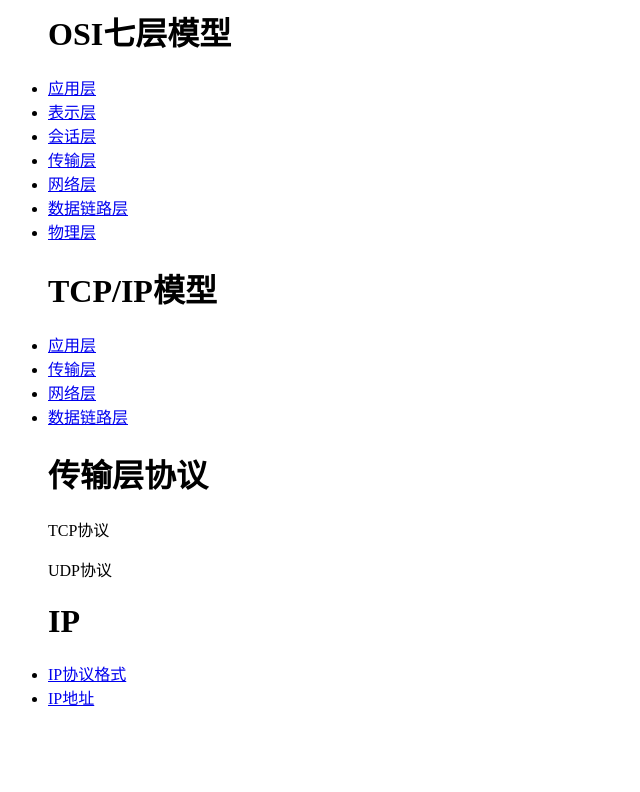
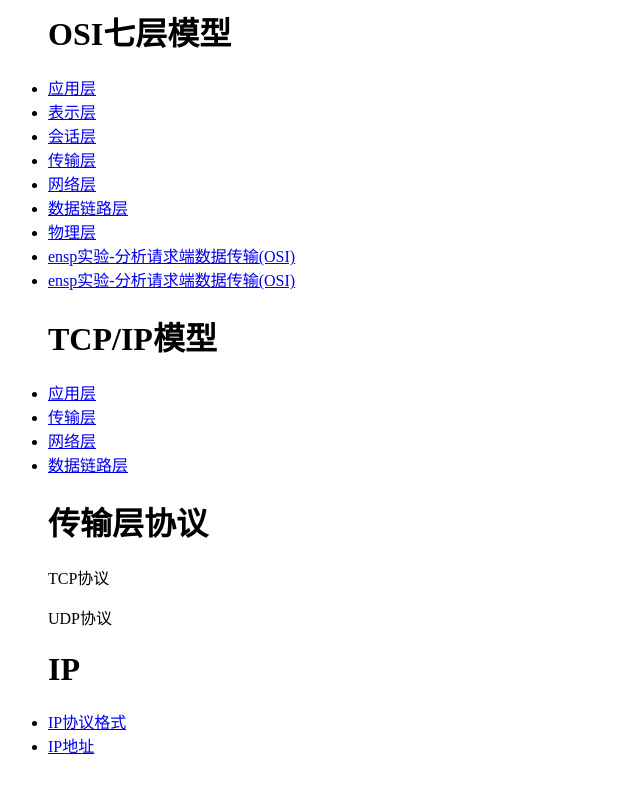
Before and after one commit to ruanzhaodong/Web, a plain HTML site: page index.html in a window 1280 px wide. Shown: the whole page, without its empty margins (0-640 px from the left). Drawn offline with Linux system fonts and the light colour scheme.

Commit message:
Update index.html

```diff
--- a/index.html
+++ b/index.html
@@ -7,6 +7,8 @@
   <li><a href="C:\Users\rzd28\Desktop\计算机网络\计算机网络基础知识\OSI七层模型\网络层.html">网络层</a></li>
   <li><a href="C:\Users\rzd28\Desktop\计算机网络\计算机网络基础知识\OSI七层模型\数据链路层.html">数据链路层</a></li>
   <li><a href="C:\Users\rzd28\Desktop\计算机网络\计算机网络基础知识\OSI七层模型\物理层.html">物理层</a></li>
+  <li><a href="C:\Users\rzd28\Desktop\计算机网络\计算机网络基础知识\OSI七层模型\实验-分析请求端数据传输(OSI)">ensp实验-分析请求端数据传输(OSI)</a></li>
+  <li><a href="C:\Users\rzd28\Desktop\计算机网络\计算机网络基础知识\OSI七层模型\实验-分析请求端数据传输(OSI)">ensp实验-分析请求端数据传输(OSI)</a></li>
 
    <h1>TCP/IP模型</h1>
    <li><a href="#">应用层</a></li>
```
